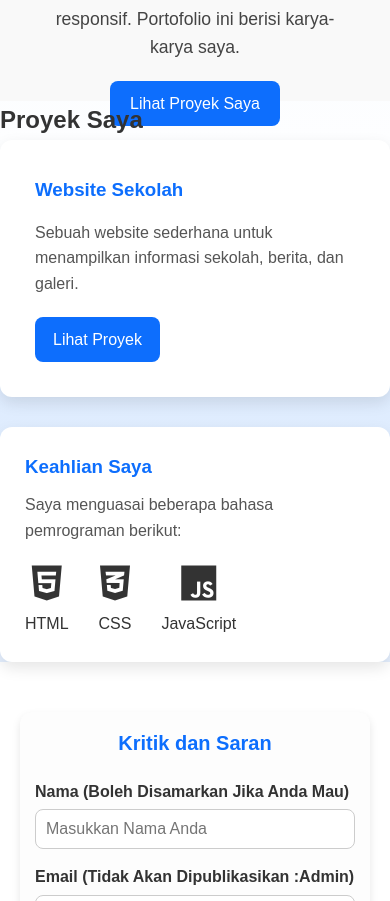
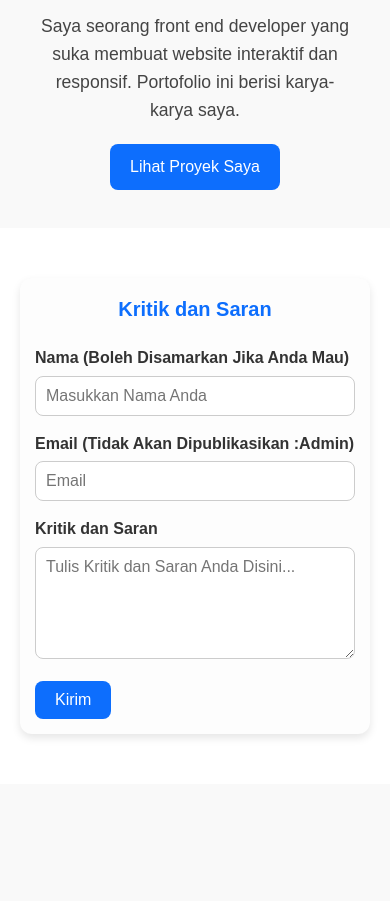
Before and after one commit to Symphony08/portofolio-Akmal, a plain HTML site: page index.html in a window 390 px wide. Shown: the part 1460-2361 px from the top of the page. After the commit the page ends 2244 px from the top, so only its background shows below. Drawn offline with nearby package versions, Linux system fonts and the light colour scheme.

Commit message:
Add Proyek Saya page with styling and layout improvements

```diff
--- a/assets/css/style.css
+++ b/assets/css/style.css
@@ -98,6 +98,7 @@
     }
   }
 
+/* <================================================> */
 
 /* Landing Page ----- PORTOFOLIO SEDERHANA */
   /* HOME */
@@ -185,7 +186,7 @@
 
   /* ABOUT ME */
   .landing {
-    height: 85vh;
+    height: 100vh;
     display: flex;
     align-items: center;
     justify-content: center;
@@ -248,109 +249,6 @@
 
     .landing-photo {
       margin-bottom: 20px;
-    }
-  }
-
-  /* KEAHLIAN & PROYEK SAYA */
-  .proyek-section {
-    padding: 60px 20px;
-    background: #f9f9f9;
-    font-family: "Poppins", sans-serif;
-  }
-  .proyek-section .section-title {
-    text-align: center;
-    font-size: 2rem;
-    font-weight: 700;
-    margin-bottom: 40px;
-    color: #333;
-  }
-  .content-wrapper {
-    display: grid;
-    grid-template-columns: 1fr 1fr;
-    gap: 30px;
-    align-items: start;
-  }
-
-  /* Card Proyek */
-  .proyek-card {
-    background: #fff;
-    border-radius: 12px;
-    padding: 35px;
-    box-shadow: 0 6px 15px rgba(0, 0, 0, 0.1);
-    transition: transform 0.3s ease;
-  }
-  .proyek-card:hover {
-    transform: translateY(-5px);
-  }
-  .proyek-card h3 {
-    margin-bottom: 15px;
-    color: #0d6efd;
-  }
-  .proyek-card p {
-    margin-bottom: 20px;
-    line-height: 1.6;
-    color: #555;
-  }
-  .btn-proyek {
-    display: inline-block;
-    padding: 10px 18px;
-    background: #0d6efd;
-    color: #fff;
-    border-radius: 8px;
-    text-decoration: none;
-    transition: background 0.3s ease;
-  }
-  .btn-proyek:hover {
-    background: #084298;
-  }
-
-  /* Skill List */
-  .skill-list {
-    background: #fff;
-    border-radius: 12px;
-    padding: 25px;
-    box-shadow: 0 6px 15px rgba(0, 0, 0, 0.1);
-    transition: transform 0.3s ease;
-  }
-  .skill-list:hover {
-  transform: translateY(-5px);
-  }
-  .skill-list h3 {
-    margin-bottom: 10px;
-    color: #0d6efd;
-  }
-  .skill-list p {
-    margin-bottom: 20px;
-    color: #555;
-  }
-
-  /* icons */
-  .icons {
-    display: flex;          /* supaya ikon-ikon sejajar */
-    gap: 30px;              /* jarak antar ikon */
-    justify-content: flex-start; /* bisa juga center */
-  }
-  .skill-item {
-    display: flex;
-    flex-direction: column; /* ikon di atas, teks di bawah */
-    align-items: center;
-    font-size: 1rem;
-    color: #333;
-  }
-  .skill-item i {
-    font-size: 2.5rem;
-    margin-bottom: 8px;
-    transition: color 0.3s ease, transform 0.3s ease;
-  }
-  .skill-item i:hover {
-    color: #0d6efd;
-    transform: scale(1.2);
-  }
-
-  /* Responsif untuk HP */
-  @media (max-width: 768px) {
-    .content-wrapper {
-      grid-template-columns: 1fr;
     }
   }
 
@@ -419,6 +317,7 @@
     background-color: #084298;
   }
 
+/* <================================================> */
 
   /* Footer */
     footer {
--- a/index.html
+++ b/index.html
@@ -23,7 +23,7 @@
   <ul class="nav-links">
     <li><a href="#home">Home</a></li>
     <li><a href="#about">About Me</a></li>
-    <li><a href="#proyek">Proyek Saya</a></li>
+    <li><a href="proyek.html">Proyek Saya</a></li>
     <li><a href="#kritik">Kritik dan Saran</a></li>
   </ul>
   <div class="hamburger" id="hamburger">
@@ -35,7 +35,7 @@
   <ul>
     <li><a href="#home">Home</a></li>
     <li><a href="#about">About Me</a></li>
-    <li><a href="#proyek">Proyek Saya</a></li>
+    <li><a href="proyek.html">Proyek Saya</a></li>
     <li><a href="#kritik">Kritik dan Saran</a></li>
   </ul>
 </div>
@@ -93,41 +93,6 @@
     </div>
   </section>
 
-  <!-- Proyek Saya -->
-  <section id="proyek" class="proyek">
-    <div class="container">
-      <h2 class="section-title">Proyek Saya</h2>
-      <div class="content-wrapper">
-
-        <!-- Bagian Kiri: Proyek -->
-        <div class="proyek-card">
-          <h3>Website Sekolah</h3>
-          <p>Sebuah website sederhana untuk menampilkan informasi sekolah, berita, dan galeri.</p>
-          <a href="#" class="btn-proyek">Lihat Proyek</a>
-        </div>
-
-  <!-- Bagian Kanan: Skill -->
-  <div class="skill-list">
-    <h3>Keahlian Saya</h3>
-    <p>Saya menguasai beberapa bahasa pemrograman berikut:</p>
-    <div class="icons">
-      <div class="skill-item">
-        <i class="fab fa-html5"></i>
-        <span>HTML</span>
-      </div>
-      <div class="skill-item">
-        <i class="fab fa-css3-alt"></i>
-        <span>CSS</span>
-      </div>
-      <div class="skill-item">
-        <i class="fab fa-js"></i>
-        <span>JavaScript</span>
-      </div>
-    </div>
-  </div>
-  </section>
-
-
   <!-- Kritik dan Saran -->
   <section class="kritik-saran" id="kritik">
     <div class="kritik-saran-container">
```
Also changed, not shown: assets/css/proyek.css (added, +103 -0 lines), proyek.html (added, +64 -0 lines).
